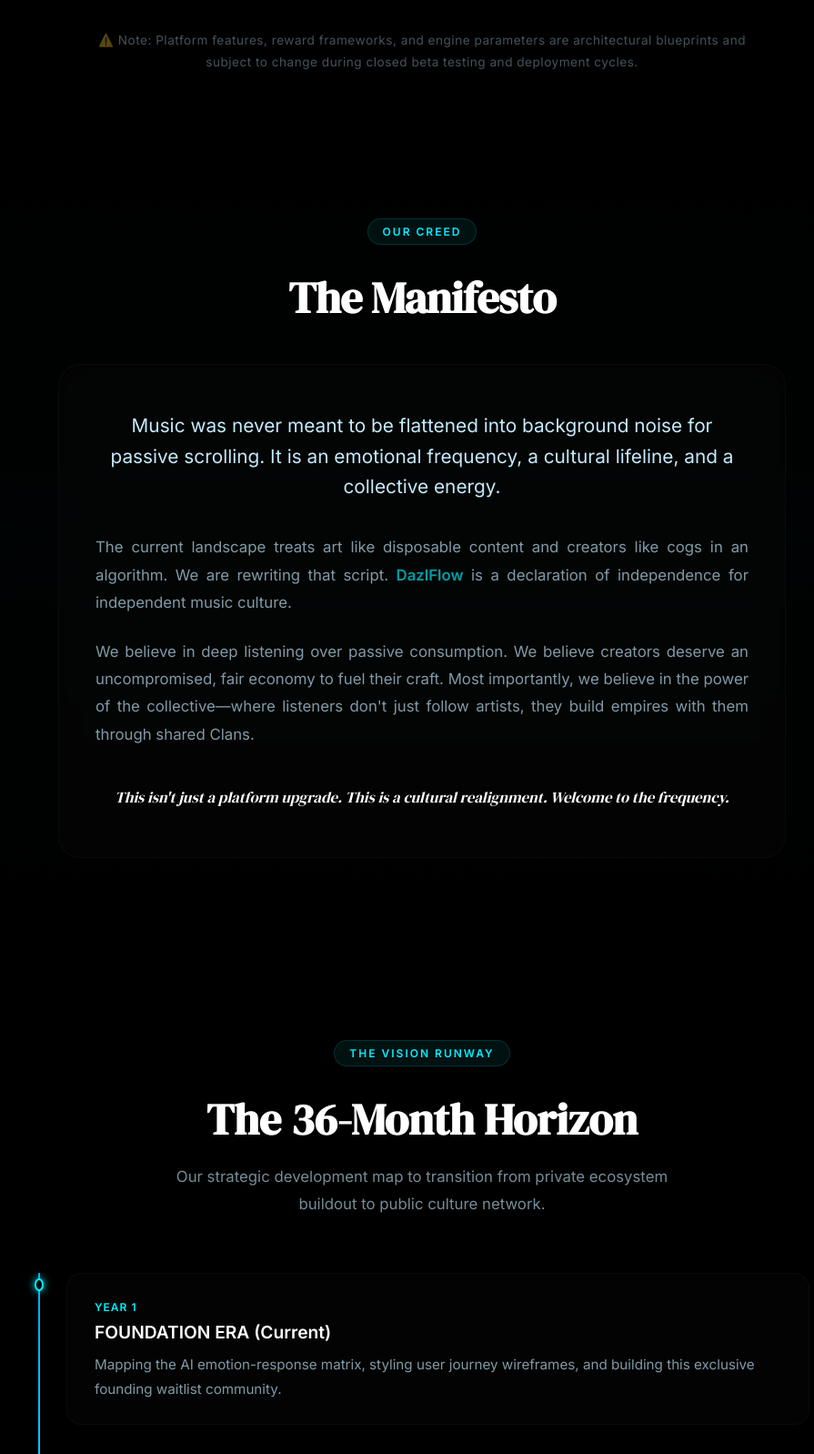
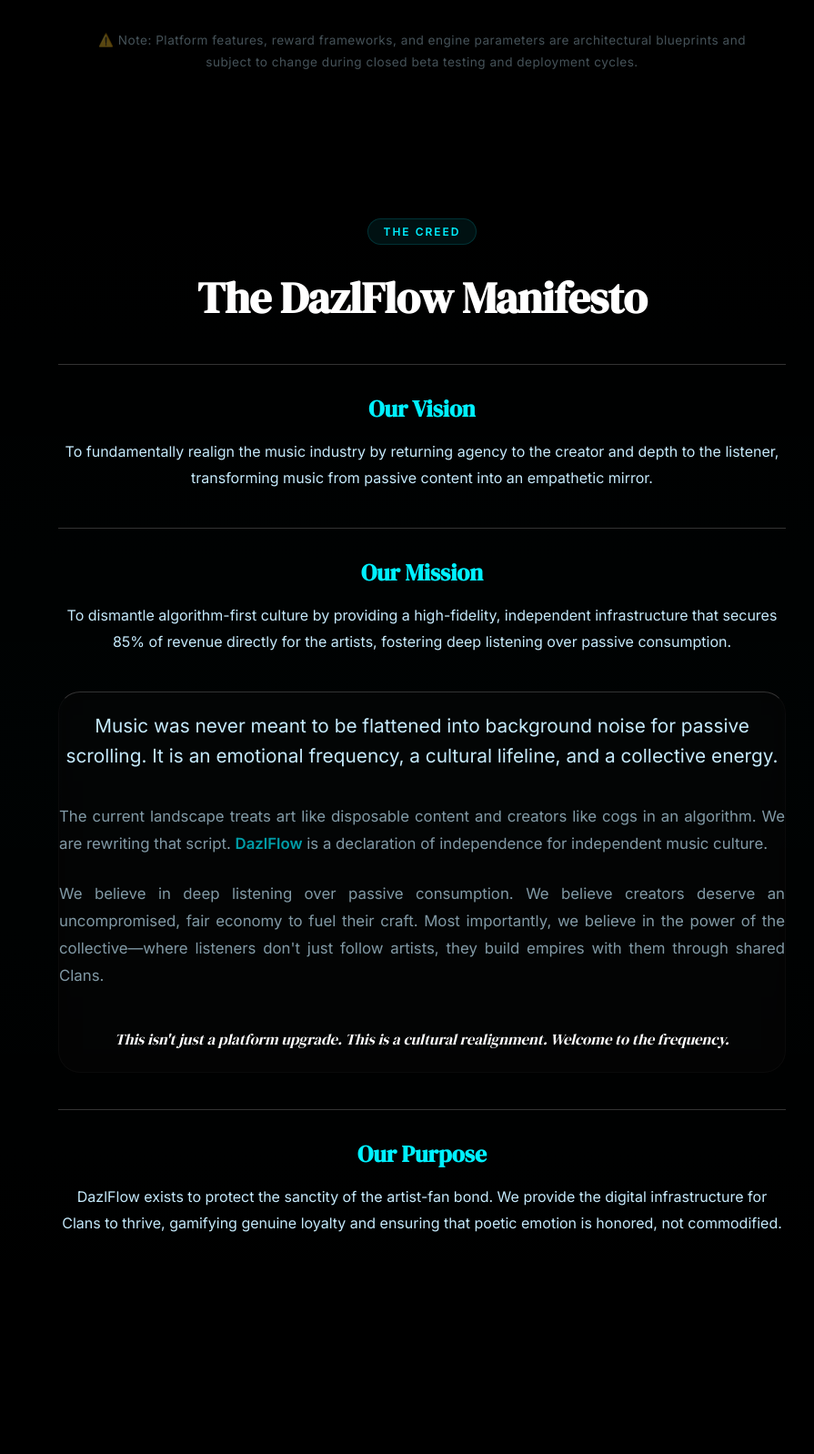
Before and after one commit to otuekongakpan/dazlflow-app, a Flask app: page / in a window 1280 px wide. Shown: the part 3628-5226 px from the top of the page at 91% size, without its empty margins (176-1071 px from the left). Run offline with Flask 3, Linux system fonts and the light colour scheme.

Commit message:
statements, waitlist value prop, ui design

```diff
--- a/app.py
+++ b/app.py
@@ -1,62 +1,30 @@
-from flask import Flask, request, render_template, redirect, url_for
+from flask import Flask, request, render_template
 import requests
 import os
 
 app = Flask(__name__)
 
-# Ensure this URL points to your latest "New Version" deployment
 GOOGLE_SHEET_URL = "https://script.google.com/macros/s/AKfycbw6QLWwwqmyXE2mdtsxORPJxMyxpSzM2rMEg8N17eD65dira-PN05_Dynq1G5s_30I9/exec"
 
-@app.route('/')
-def home():
-    return render_template('index.html')
+# Your ONE route for the entire site
+@app.route('/', methods=['GET', 'POST'])
+def index():
+    if request.method == 'GET':
+        # This looks for 'index.html' in your 'templates' folder
+        return render_template('index.html')
 
-@app.route('/about')
-def about():
-    return render_template('about.html')
-
-@app.route('/contact')
-def contact():
-    return render_template('contact.html')
-
-@app.route('/waitlist', methods=['POST'])
-def waitlist():
+    # Process POST submission (if your form action is "/")
     email = request.form.get('email', '').strip().lower()
-
     if not email:
         return "❌ Please provide a valid email address.", 400
 
     try:
-        # Send data to Google Sheet
         response = requests.post(GOOGLE_SHEET_URL, data={'email': email}, allow_redirects=True)
-
-        # Check if Google Script responded with valid JSON
         result = response.json()
 
-        # Check for Duplicate Status (as defined in your Apps Script)
-        if result.get("status") == "error" and result.get("message") == "DUPLICATE":
-            return """
-            <div style="background:#000; color:#ff453a; font-family:sans-serif; text-align:center; padding:100px; height:100vh;">
-                <h2>⚠️ Already on the list</h2>
-                <p style="color:#C5EAFC;">You've already signed up. Welcome to the frequency.</p>
-                <br><br>
-                <a href="/" style="color:#00A8FF; text-decoration:none; border:1px solid #00A8FF; padding:10px 20px; border-radius:20px;">← Back Home</a>
-            </div>
-            """
-
-        # Success Case
         if result.get("status") == "success":
-            return """
-            <div style="background:#000; color:#00F0FF; font-family:sans-serif; text-align:center; padding:100px; height:100vh;">
-                <h2>✅ You're on the list!</h2>
-                <p style="color:#C5EAFC;">Welcome to the frequency.</p>
-                <br><br>
-                <a href="/" style="color:#00A8FF; text-decoration:none; border:1px solid #00A8FF; padding:10px 20px; border-radius:20px;">← Back Home</a>
-            </div>
-            """
-
+            return "✅ You're on the list! <a href='/'>Back Home</a>"
         return f"❌ Error: {result.get('message', 'Unknown error')}", 500
-
     except Exception as e:
         return f"❌ Server error: {str(e)}", 500
 
--- a/static/styles/styles.css
+++ b/static/styles/styles.css
@@ -903,6 +903,81 @@ footer.footer p:last-child {
     100% { transform: translateY(0px); }
 }
 
+/* Styling for the new Waitlist Value Proposition */
+.waitlist-value-prop {
+    display: flex;
+    justify-content: space-between;
+    gap: 20px;
+    margin: 40px auto;
+    max-width: 800px;
+    text-align: left;
+}
+
+.value-item {
+    flex: 1;
+    padding: 15px;
+    border-left: 1px solid #333; /* Gives it that editorial/newspaper feel */
+}
+
+.value-item h4 {
+    font-family: 'DM Serif Display', serif;
+    font-size: 1.1rem;
+    margin-bottom: 10px;
+    color: #fff;
+}
+
+.value-item p {
+    font-size: 0.9rem;
+    line-height: 1.5;
+    color: #aaa;
+}
+
+/* Ensure the form remains centered and clear */
+.waitlist-form {
+    margin-top: 30px;
+    display: flex;
+    justify-content: center;
+    gap: 10px;
+}
+
+.manifesto-pillar {
+    margin: 40px 0;
+    padding-top: 30px;
+    border-top: 1px solid #333; /* The newspaper separator */
+}
+
+.manifesto-pillar h3 {
+    font-family: 'DM Serif Display', serif;
+    font-size: 1.6rem;
+    color: #00F0FF;
+    margin-bottom: 15px;
+}
+
+.manifesto-pillar p {
+    line-height: 1.8;
+    color: #C5EAFC;
+}
+
+/* Ensure your existing manifesto content looks consistent with the pillars */
+.manifesto-content {
+    margin: 40px 0;
+    padding: 20px 0;
+    border-top: 1px solid #333;
+}
+
+/* Mobile responsiveness: stack items if screen is small */
+@media (max-width: 768px) {
+    .waitlist-value-prop {
+        flex-direction: column;
+    }
+    .value-item {
+        border-left: none;
+        border-bottom: 1px solid #333;
+        padding-bottom: 20px;
+    }
+}
+
+
 @media screen and (max-width: 600px) {
     body {
         padding-top: 0;
--- a/templates/index.html
+++ b/templates/index.html
@@ -253,25 +253,37 @@
 
     <section id="about" class="manifesto-section">
         <div class="manifesto-container">
-              <span class="section-badge">Our Creed</span>
-              <h2>The Manifesto</h2>
+            <span class="section-badge">The Creed</span>
+            <h2>The DazlFlow Manifesto</h2>
 
+            <!-- Vision: The "Why" -->
+            <div id="vision" class="manifesto-pillar">
+                <h3>Our Vision</h3>
+                <p>To fundamentally realign the music industry by returning agency to the creator and depth to the listener, transforming music from passive content into an empathetic mirror.</p>
+            </div>
+
+            <!-- Mission: The "How" -->
+            <div id="mission" class="manifesto-pillar">
+                <h3>Our Mission</h3>
+                <p>To dismantle algorithm-first culture by providing a high-fidelity, independent infrastructure that secures 85% of revenue directly for the artists, fostering deep listening over passive consumption.</p>
+            </div>
+
+            <!-- Your Existing Manifesto Content (The "Core") -->
             <div class="manifesto-content">
                 <p class="lead-text">
                     Music was never meant to be flattened into background noise for passive scrolling. It is an emotional frequency, a cultural lifeline, and a collective energy.
                 </p>
+                <div class="manifesto-body">
+                    <p>The current landscape treats art like disposable content and creators like cogs in an algorithm. We are rewriting that script. <strong>DazlFlow</strong> is a declaration of independence for independent music culture.</p>
+                    <p>We believe in deep listening over passive consumption. We believe creators deserve an uncompromised, fair economy to fuel their craft. Most importantly, we believe in the power of the collective—where listeners don't just follow artists, they build empires with them through shared Clans.</p>
+                    <p class="closing-call">This isn't just a platform upgrade. This is a cultural realignment. Welcome to the frequency.</p>
+                </div>
+            </div>
 
-                  <div class="manifesto-body">
-                      <p>
-                          The current landscape treats art like disposable content and creators like cogs in an algorithm. We are rewriting that script. <strong>DazlFlow</strong> is a declaration of independence for independent music culture.
-                      </p>
-                      <p>
-                          We believe in deep listening over passive consumption. We believe creators deserve an uncompromised, fair economy to fuel their craft. Most importantly, we believe in the power of the collective—where listeners don't just follow artists, they build empires with them through shared Clans.
-                      </p>
-                      <p class="closing-call">
-                          This isn't just a platform upgrade. This is a cultural realignment. Welcome to the frequency.
-                      </p>
-                  </div>
+            <!-- Purpose: The "What" -->
+            <div id="purpose" class="manifesto-pillar">
+                <h3>Our Purpose</h3>
+                <p>DazlFlow exists to protect the sanctity of the artist-fan bond. We provide the digital infrastructure for Clans to thrive, gamifying genuine loyalty and ensuring that poetic emotion is honored, not commodified.</p>
             </div>
         </div>
     </section>
@@ -319,6 +331,20 @@
           <div id="waitlist" class="capture-container">
               <h2>THE MOVEMENT STARTS HERE.</h2>
               <p>Secure your spot in the ecosystem baseline before the gates close.</p>
+              <div class="waitlist-value-prop">
+                <div class="value-item">
+                    <h4>The Alliance Access</h4>
+                    <p>Gain priority entry to the DazlFlow ecosystem dashboard and creator-listener tools.</p>
+                </div>
+                <div class="value-item">
+                    <h4>Voting Rights</h4>
+                    <p>Influence our community-driven roadmap and the future of independent sound infrastructure.</p>
+                </div>
+                <div class="value-item">
+                    <h4>Direct Connection</h4>
+                    <p>Receive exclusive updates, private Clan invites, and pre-launch perks before the public rollout.</p>
+                </div>
+            </div>
 
               <form class="waitlist-form generic-input-style" action="/waitlist" method="POST">
                   <input type="email" name="email" placeholder="Enter Your Email Address" required class="waitlist-input">
```
Also changed, not shown: templates/waitlist.html (deleted, +0 -66 lines). Lines whose indentation alone changed are shown as unchanged.
